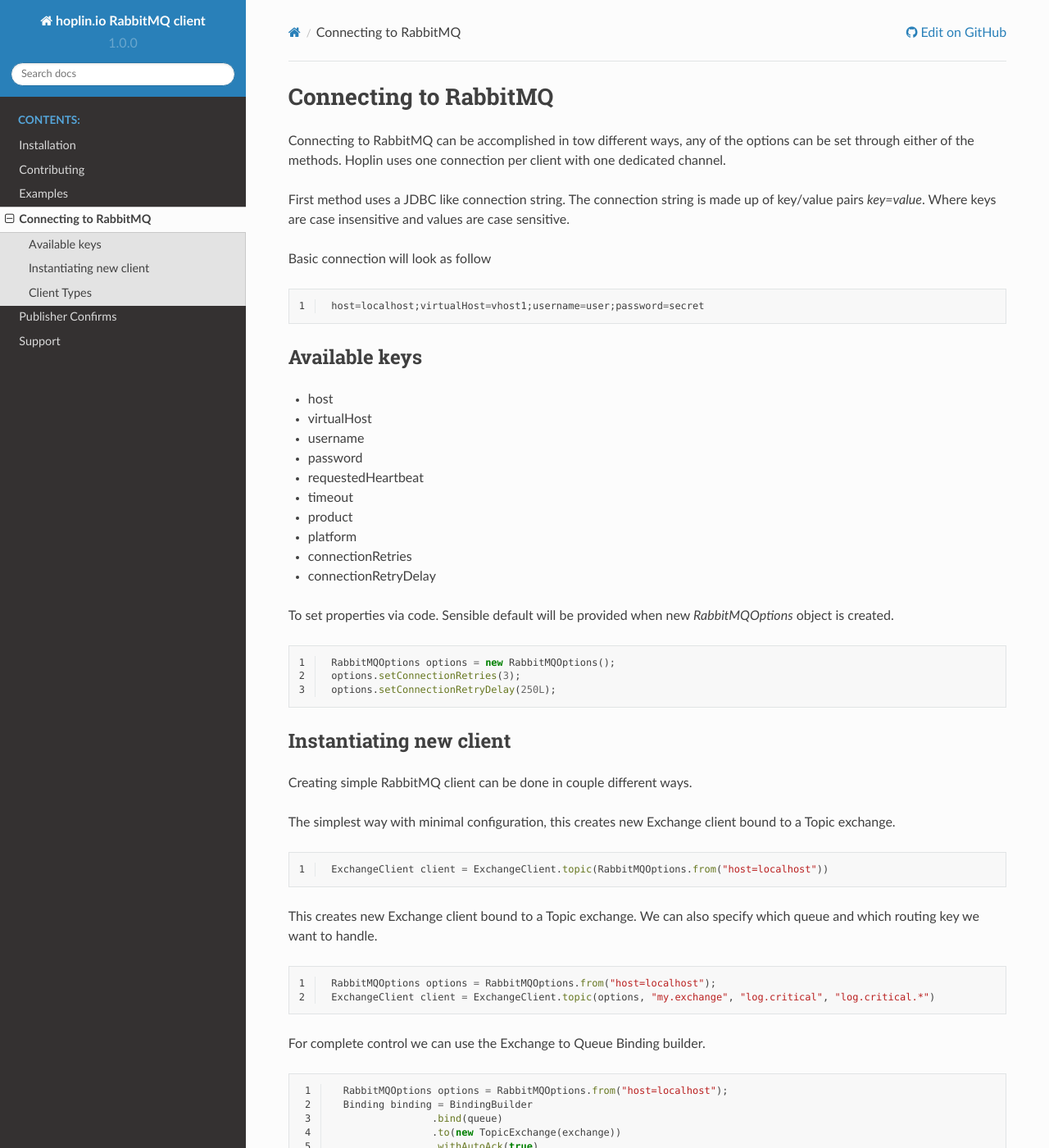
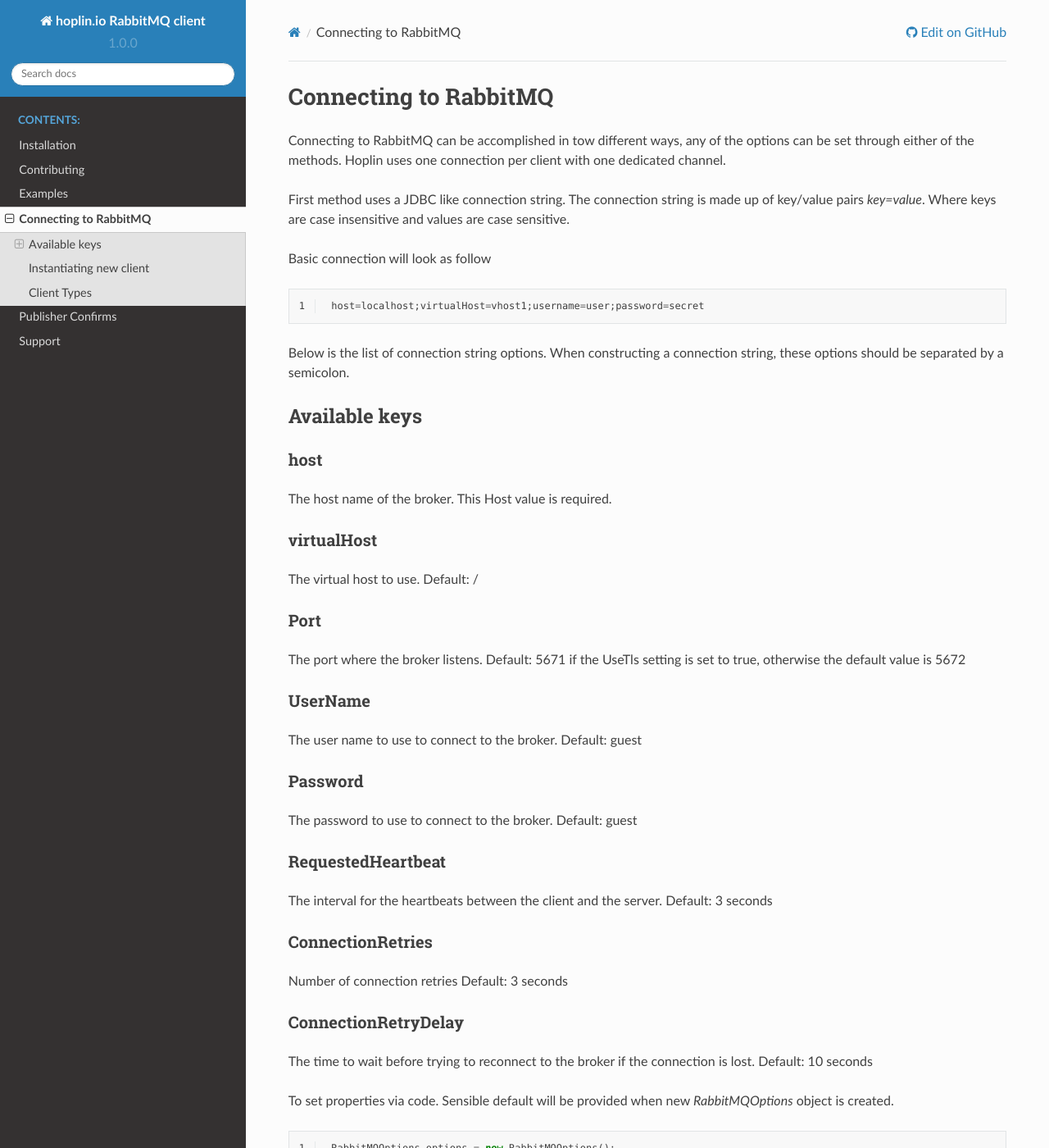
Before and after one commit to gregbugaj/hoplin.io, a Sphinx documentation site: the page built from docs/source/connecting.rst, in a window 1280 px wide and 1400 px high. Shown: the whole window at 82% size. Built offline with Sphinx 7.4.7 and the Read the Docs theme 2.0.0, drawn with Linux system fonts in a browser that asks for light colours.

Commit message:
Update docs

```diff
--- a/docs/source/connecting.rst
+++ b/docs/source/connecting.rst
@@ -14,20 +14,52 @@
 
     host=localhost;virtualHost=vhost1;username=user;password=secret
 
+Below is the list of connection string options. When constructing a connection string, these options should be separated by a semicolon.
+
+
 
 Available keys
 --------------
 
-* host
-* virtualHost
-* username
-* password
-* requestedHeartbeat
-* timeout
-* product
-* platform
-* connectionRetries
-* connectionRetryDelay
+host
+++++
+The host name of the broker.
+This Host value is required.
+
+virtualHost
++++++++++++
+The virtual host to use.
+Default: /
+
+Port
+++++
+The port where the broker listens.
+Default: 5671 if the UseTls setting is set to true, otherwise the default value is 5672
+
+UserName
+++++++++
+The user name to use to connect to the broker.
+Default: guest
+
+Password
+++++++++
+The password to use to connect to the broker.
+Default: guest
+
+RequestedHeartbeat
+++++++++++++++++++
+The interval for the heartbeats between the client and the server.
+Default: 3 seconds
+
+ConnectionRetries
++++++++++++++++++++
+Number of connection retries
+Default: 3 seconds
+
+ConnectionRetryDelay
++++++++++++++++++++
+The time to wait before trying to reconnect to the broker if the connection is lost.
+Default: 10 seconds
 
 
 To set properties via code. Sensible default will be provided when new `RabbitMQOptions` object is created.
```
Also changed, not shown: docs/source/deadletterqueues-error-handling.rst (added, +7 -0 lines), docs/source/index.rst (+5 -4 lines), README.md (line endings or trailing spaces).
